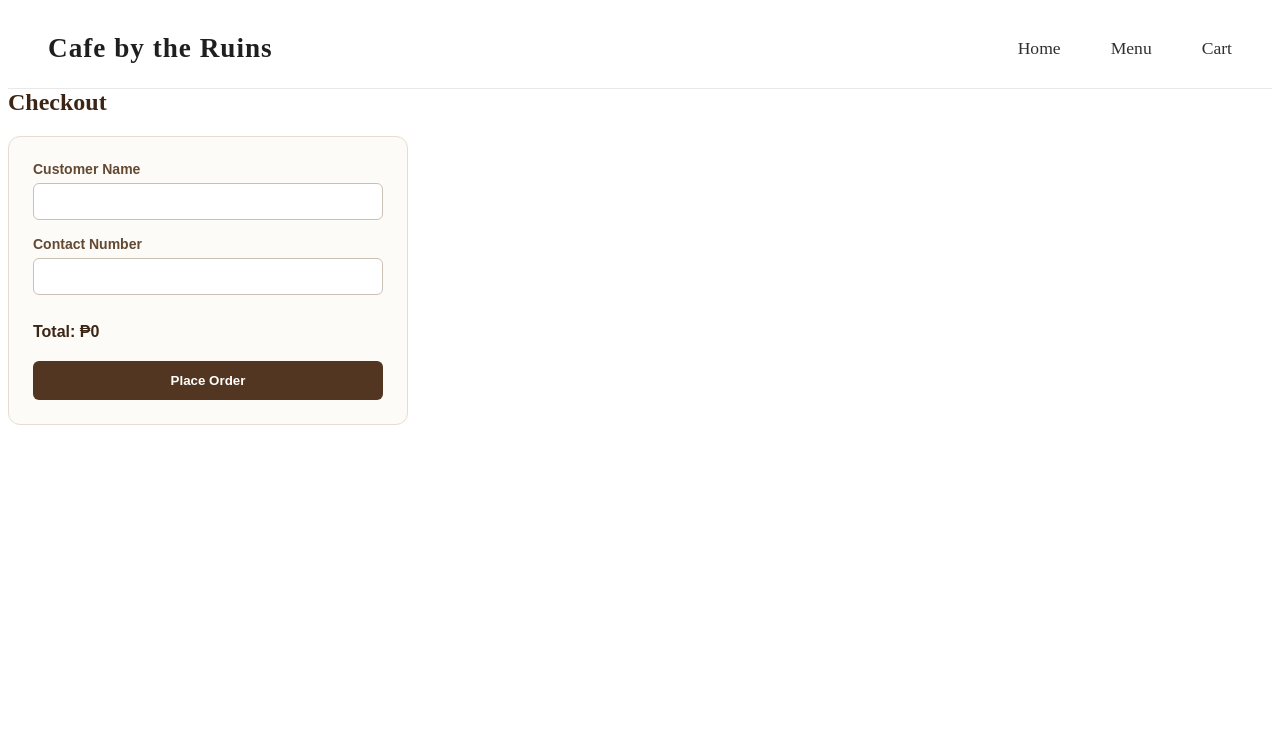
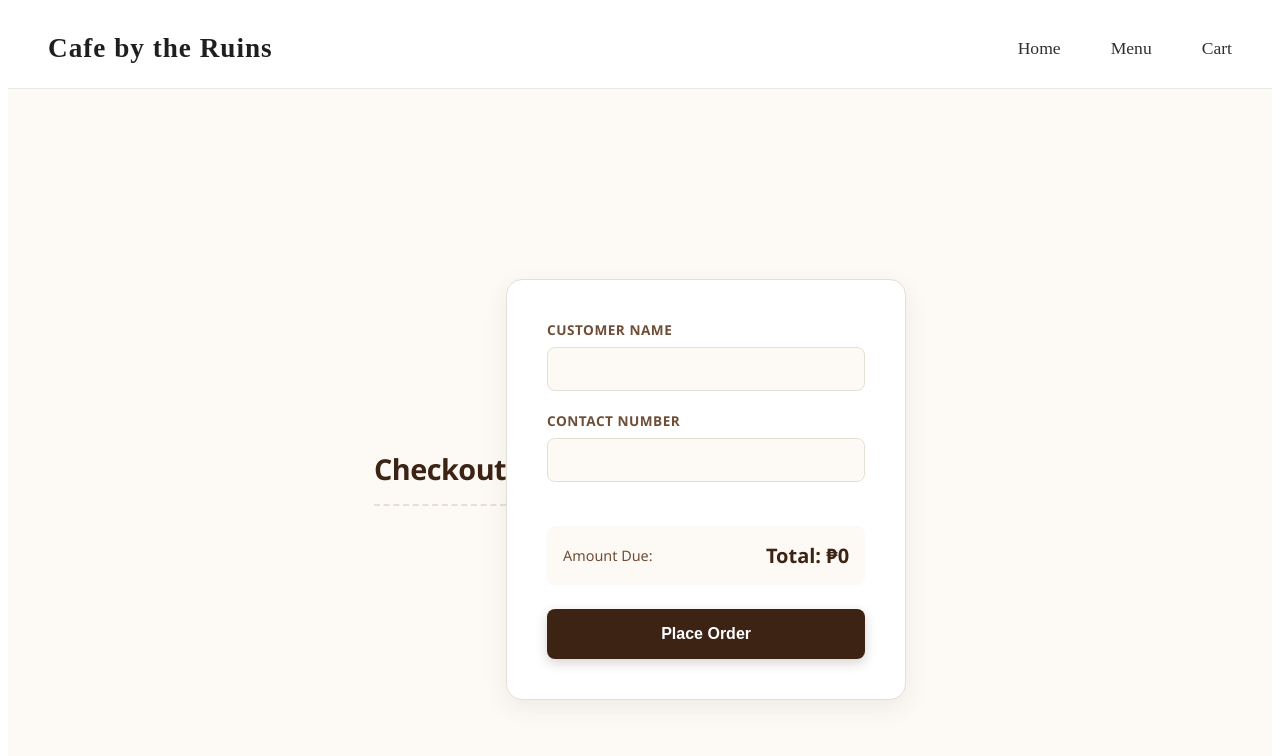
Before and after one commit to UBSITCerezoRegie/finalExam, an Angular app: page /checkout in a window 1280 px wide. Shown: the top 756 px of the page. Built offline with nearby package versions, Linux system fonts and the light colour scheme.

Commit message:
feat: added a css design

```diff
--- a/src/app/checkout/checkout.css
+++ b/src/app/checkout/checkout.css
@@ -1,60 +1,116 @@
-form {
-    background-color: #fdfbf7;
-    padding: 24px;
-    border-radius: 12px;
-    border: 1px solid #e6dcd2;
-    max-width: 350px;
-    font-family: sans-serif;
+:host {
+    --espresso: #3d2314;
+    --latte: #c8a27d;
+    --cream: #fdfaf6;
+    --cappuccino: #6f4e37;
+    --warm-gray: #e6dfd5;
+    --foam: #ffffff;
+
+    display: flex;
+    justify-content: center;
+    align-items: center;
+    min-height: 100vh;
+    background-color: var(--cream);
+    font-family: 'Segoe UI', Roboto, Helvetica, Arial, sans-serif;
+    color: var(--espresso);
   }
 
-  h2 {
-    color: #3d2516;
-    margin-top: 0;
-    margin-bottom: 20px;
+  /* --- Container Form Layout --- */
+  form {
+    background-color: var(--foam);
+    padding: 2.5rem;
+    border-radius: 16px;
+    box-shadow: 0 8px 24px rgba(61, 35, 20, 0.08);
+    border: 1px solid var(--warm-gray);
+    width: 100%;
+    max-width: 400px;
+    box-sizing: border-box;
   }
 
+  /* --- Typography --- */
+  h2 {
+    color: var(--espresso);
+    font-size: 1.8rem;
+    margin-top: 0;
+    margin-bottom: 1.5rem;
+    text-align: center;
+    font-weight: 700;
+    letter-spacing: -0.5px;
+    border-bottom: 2px dashed var(--warm-gray);
+    padding-bottom: 1rem;
+  }
+
+  /* --- Labels --- */
   label {
     display: block;
-    color: #634832;
-    font-size: 14px;
-    font-weight: bold;
-    margin-bottom: 6px;
+    font-size: 0.85rem;
+    font-weight: 600;
+    margin-bottom: 0.5rem;
+    color: var(--cappuccino);
+    text-transform: uppercase;
+    letter-spacing: 0.5px;
   }
 
+  /* --- Form Fields --- */
   input[type="text"] {
     width: 100%;
+    padding: 0.75rem 1rem;
+    margin-bottom: 1.25rem;
+    border: 1px solid var(--warm-gray);
+    border-radius: 8px;
+    background-color: var(--cream);
+    color: var(--espresso);
+    font-size: 1rem;
     box-sizing: border-box;
-    padding: 10px;
-    margin-bottom: 16px;
-    border: 1px solid #cbc0b5;
-    border-radius: 6px;
-    background-color: #fff;
-    color: #3d2516;
-    outline: none;
+    transition: all 0.2s ease-in-out;
   }
 
   input[type="text"]:focus {
-    border-color: #8b5e3c;
+    outline: none;
+    border-color: var(--latte);
+    box-shadow: 0 0 0 3px rgba(200, 162, 125, 0.25);
+    background-color: var(--foam);
   }
 
+  /* --- Total Price Section --- */
   p {
-    color: #3d2516;
-    font-weight: bold;
-    font-size: 16px;
-    margin: 12px 0 20px 0;
+    font-size: 1.25rem;
+    font-weight: 700;
+    color: var(--espresso);
+    margin: 1.5rem 0;
+    padding: 1rem;
+    background-color: var(--cream);
+    border-radius: 8px;
+    display: flex;
+    justify-content: space-between;
+    align-items: center;
+  }
+
+  p::before {
+    content: "Amount Due:";
+    font-size: 0.9rem;
+    color: var(--cappuccino);
+    font-weight: 500;
   }
 
   button[type="submit"] {
     width: 100%;
-    background-color: #523622;
-    color: white;
+    padding: 1rem;
+    background-color: var(--espresso);
+    color: var(--foam);
     border: none;
-    padding: 12px;
-    border-radius: 6px;
-    font-weight: bold;
+    border-radius: 8px;
+    font-size: 1rem;
+    font-weight: 600;
     cursor: pointer;
+    transition: background-color 0.2s ease, transform 0.1s ease;
+    box-shadow: 0 4px 12px rgba(61, 35, 20, 0.2);
   }
 
   button[type="submit"]:hover {
-    background-color: #3d2516;
+    background-color: var(--cappuccino);
   }
+
+  button[type="submit"]:active {
+    transform: scale(0.98);
+  }
--- a/src/app/order-list/order-list.html
+++ /dev/null
@@ -1,3 +0,0 @@
-<h2>Customer Orders</h2>
-
-<p>Orders will appear here.</p>
```
Also changed, not shown: src/app/order-list/order-list.ts (deleted, +0 -11 lines), src/app/order-list/order-list.css (deleted), 1 other file (tests, documents, lock files or other folders).
